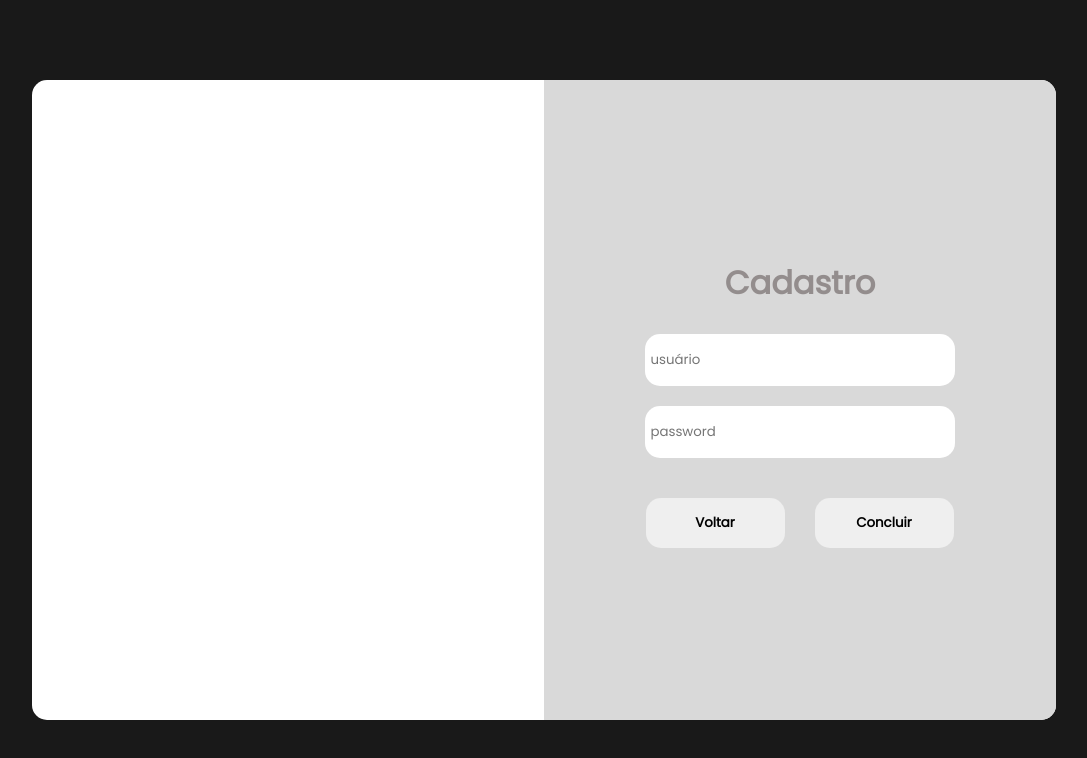
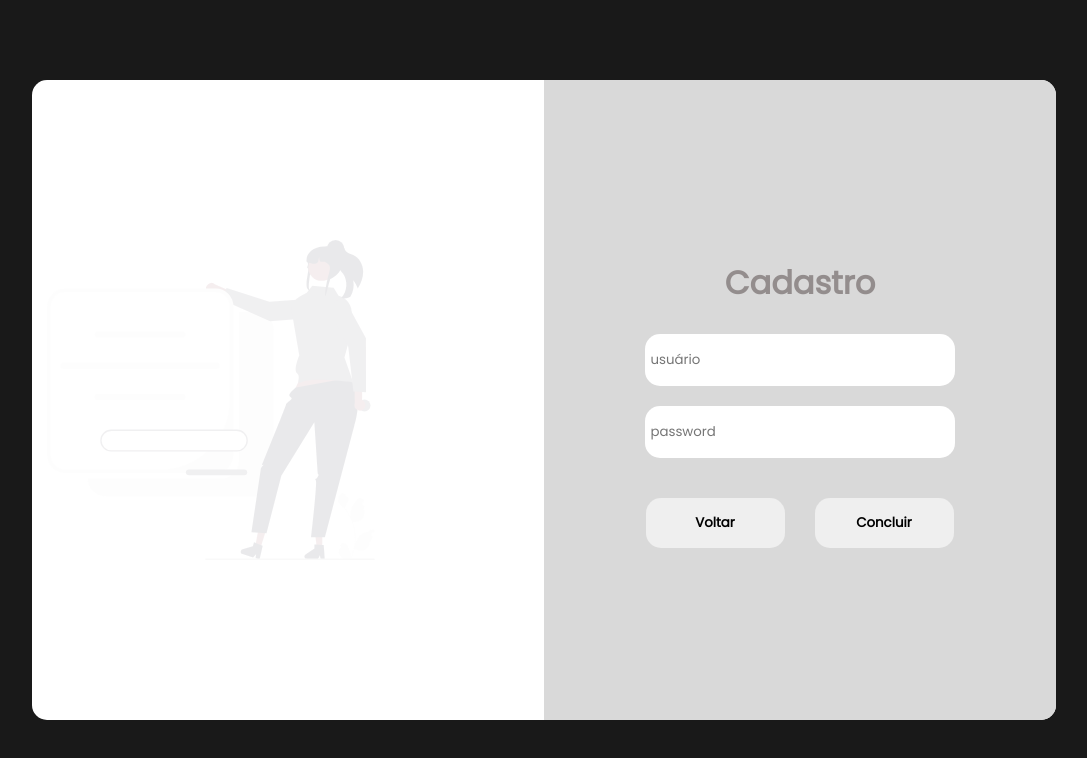
Before and after one commit to luizpcardoso/-Full-Stack-charllenger-Front-End, a React (Create React App) app in the folder charllenger-front/: page /register in a window 1280 px wide. Shown: the top 758 px of the page, without its empty margins (96-1183 px from the left). Built offline with nearby package versions, Linux system fonts and the light colour scheme.

Commit message:
feat: add effects

```diff
--- a/charllenger-front/src/components/modalPay/index.tsx
+++ b/charllenger-front/src/components/modalPay/index.tsx
@@ -52,6 +52,7 @@ export const ModalPay = ({ handdleOpen, setHandleOpenModal }: any) => {
           <span>{errors.value ? errors.value.message : ""}</span>
           <div className="buttons_form">
             <button
+              className="button_cancel"
               type="button"
               onClick={(e) => {
                 reset();
@@ -60,7 +61,7 @@ export const ModalPay = ({ handdleOpen, setHandleOpenModal }: any) => {
             >
               <GiCancel />
             </button>
-            <button>
+            <button className="button_send">
               <MdAttachMoney />
             </button>
           </div>
--- a/charllenger-front/src/components/modalPay/style.tsx
+++ b/charllenger-front/src/components/modalPay/style.tsx
@@ -12,12 +12,26 @@ export const Container = styled.div`
   justify-content: center;
   display: none;
 
+  @keyframes slidein {
+    from {
+      margin-bottom: 100%;
+      width: 300%;
+    }
+
+    to {
+      margin-bottom: 0%;
+      width: 100%;
+    }
+  }
+
   section {
     width: 80%;
     height: 35vh;
     background-color: #d9d9d9;
     border-radius: 15px;
     max-width: 350px;
+    animation-name: slidein;
+    animation-duration: 0.5s;
   }
   h2 {
     margin: 10px auto;
@@ -73,4 +87,14 @@ export const Container = styled.div`
     width: 2.5em;
     height: 2.5em;
   }
+  .button_cancel:hover {
+    background-color: #771212b0;
+    transition: 0.3s;
+    cursor: pointer;
+  }
+  .button_send:hover {
+    background-color: #d3c121ae;
+    transition: 0.3s;
+    cursor: pointer;
+  }
 `;
--- a/charllenger-front/src/pages/dashboard/style.tsx
+++ b/charllenger-front/src/pages/dashboard/style.tsx
@@ -7,6 +7,18 @@ export const Container = styled.div`
   display: flex;
   align-items: center;
   flex-direction: column;
+  animation-name: opacityin;
+  animation-duration: 0.3s;
+
+  @keyframes opacityin {
+    from {
+      opacity: 50%;
+    }
+
+    to {
+      opacity: 100%;
+    }
+  }
 
   .user_infos {
     display: flex;
@@ -51,11 +63,17 @@ export const Container = styled.div`
     display: flex;
     align-items: center;
     justify-content: center;
+    background-color: #d9d9d9;
   }
   .pay_options button svg {
     width: 2.5em;
     height: 2.5em;
   }
+  .pay_options button:hover {
+    cursor: pointer;
+    background-color: #d9d9d950;
+    transition: 0.3s;
+  }
 
   @media (min-width: 600px) {
   }
--- a/charllenger-front/src/pages/login/index.tsx
+++ b/charllenger-front/src/pages/login/index.tsx
@@ -4,6 +4,7 @@ import { useForm } from "react-hook-form";
 import * as yup from "yup";
 import { yupResolver } from "@hookform/resolvers/yup";
 import { useHistory } from "react-router-dom";
+import ImageLogin from "../../assets/images/csachwallpaper.svg";
 
 import { useState } from "react";
 
@@ -37,7 +38,9 @@ export const Login = () => {
     <>
       <Container>
         <section>
-          <div className="div_details"></div>
+          <div className="div_details">
+            <img src={ImageLogin}></img>
+          </div>
           <div className="div_login">
             <form onSubmit={handleSubmit(onSubmit)}>
               <h2>Login</h2>
--- a/charllenger-front/src/pages/login/style.tsx
+++ b/charllenger-front/src/pages/login/style.tsx
@@ -8,6 +8,29 @@ export const Container = styled.div`
   align-items: center;
   justify-content: center;
   font-family: "Poppins", sans-serif;
+
+  @keyframes slideLeftIn {
+    from {
+      margin-left: 30%;
+      opacity: 10%;
+    }
+
+    to {
+      margin-left: 0%;
+      opacity: 100%;
+    }
+  }
+  @keyframes slideRightIn {
+    from {
+      margin-right: 30%;
+      opacity: 10%;
+    }
+
+    to {
+      margin-right: 0%;
+      opacity: 100%;
+    }
+  }
 
   section {
   }
@@ -31,6 +54,8 @@ export const Container = styled.div`
     justify-content: center;
     position: absolute;
     top: 10vh;
+    animation-name: slideLeftIn;
+    animation-duration: 0.3s;
   }
 
   .div_login form h2 {
@@ -73,7 +98,11 @@ export const Container = styled.div`
     font-family: "Poppins", sans-serif;
     font-weight: bold;
   }
-
+  .div_login_buttons button:hover {
+    cursor: pointer;
+    background-color: #d9d9d950;
+    transition: 0.3s;
+  }
   @media (min-width: 600px) {
     section {
       height: 80%;
@@ -89,6 +118,13 @@ export const Container = styled.div`
       display: flex;
       width: 50%;
       height: 100%;
+      align-items: center;
+      justify-content: center;
+    }
+    .div_details img {
+      height: 50%;
+      animation-name: slideRightIn;
+      animation-duration: 0.3s;
     }
     .div_login {
       width: 50%;
--- a/charllenger-front/src/pages/register/index.tsx
+++ b/charllenger-front/src/pages/register/index.tsx
@@ -4,6 +4,7 @@ import { useForm } from "react-hook-form";
 import * as yup from "yup";
 import { yupResolver } from "@hookform/resolvers/yup";
 import { useHistory } from "react-router-dom";
+import ImageRegister from "../../assets/images/register.svg";
 
 interface Data {
   username: string;
@@ -35,7 +36,9 @@ export const Register = () => {
     <>
       <Container>
         <section>
-          <div className="div_details"></div>
+          <div className="div_details">
+            <img src={ImageRegister}></img>
+          </div>
           <div className="div_login">
             <form onSubmit={handleSubmit(onSubmit)}>
               <h2>Cadastro</h2>
--- a/charllenger-front/src/pages/register/style.tsx
+++ b/charllenger-front/src/pages/register/style.tsx
@@ -8,6 +8,30 @@ export const Container = styled.div`
   align-items: center;
   justify-content: center;
   font-family: "Poppins", sans-serif;
+
+  @keyframes slideLeftIn {
+    from {
+      margin-left: 30%;
+      opacity: 10%;
+    }
+
+    to {
+      margin-left: 0%;
+      opacity: 100%;
+    }
+  }
+
+  @keyframes slideRightIn {
+    from {
+      margin-right: 30%;
+      opacity: 10%;
+    }
+
+    to {
+      margin-right: 0%;
+      opacity: 100%;
+    }
+  }
 
   section {
   }
@@ -31,6 +55,8 @@ export const Container = styled.div`
     justify-content: center;
     position: absolute;
     top: 10vh;
+    animation-name: slideLeftIn;
+    animation-duration: 0.3s;
   }
 
   .div_login form h2 {
@@ -73,6 +99,11 @@ export const Container = styled.div`
     font-family: "Poppins", sans-serif;
     font-weight: bold;
   }
+  .div_login_buttons button:hover {
+    cursor: pointer;
+    background-color: #d9d9d950;
+    transition: 0.3s;
+  }
 
   @media (min-width: 600px) {
     section {
@@ -89,6 +120,13 @@ export const Container = styled.div`
       display: flex;
       width: 50%;
       height: 100%;
+      align-items: center;
+      justify-content: center;
+    }
+    .div_details img {
+      height: 50%;
+      animation-name: slideRightIn;
+      animation-duration: 0.3s;
     }
     .div_login {
       width: 50%;
--- a/charllenger-front/src/providers/user.tsx
+++ b/charllenger-front/src/providers/user.tsx
@@ -87,6 +87,9 @@ export const UserProvider = ({ children }: UserProps) => {
     api
       .post("/api/user", data)
       .then((response) => {
+        if (response.data.error) {
+          throw new Error();
+        }
         toast.success("Cadastro realizado com sucesso");
         history.push("/");
       })
```
Also changed, not shown: charllenger-front/src/assets/images/csachwallpaper.svg (added), charllenger-front/src/assets/images/register.svg (added).
